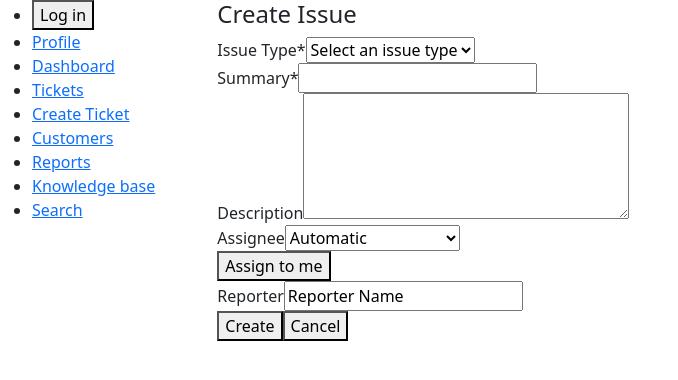
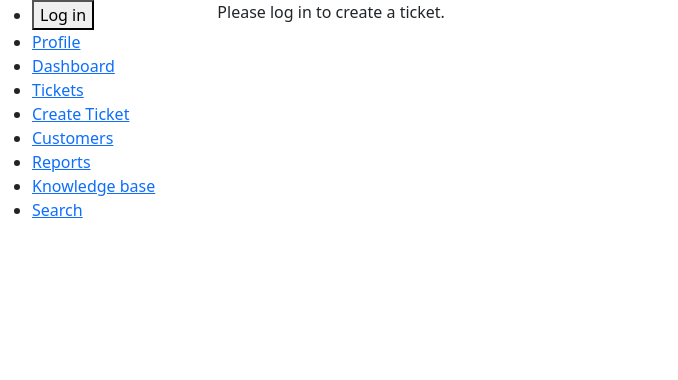
Before and after one commit to RobbieMeijer/helpdesk-ticket-system, a React (Create React App) app in the folder helpdesk-ticket-system/: page /create-ticket in a window 1280 px wide. Shown: the top 380 px of the page, without its empty margins (0-678 px from the left). Built offline with nearby package versions, Linux system fonts and the light colour scheme.

Commit message:
added ticket create reporter name + conditional render when not logged in

```diff
--- a/helpdesk-ticket-system/src/components/CreateTicket.js
+++ b/helpdesk-ticket-system/src/components/CreateTicket.js
@@ -1,9 +1,13 @@
 import React, { useState, useEffect } from 'react';
 import { useDispatch } from 'react-redux';
+import { useAuth0 } from '@auth0/auth0-react';
 
 const CreateTicket = () => {
   // sending action to store
   const dispatch = useDispatch();
+
+  // auth0 hook
+  const { user, isAuthenticated } = useAuth0();
 
   // setting up local ticket state for temporary storage/reference
   // before sending form data to the store
@@ -18,7 +22,7 @@ const CreateTicket = () => {
     [description, setDescription] = useState(''),
     [issueType, setIssueType] = useState(''),
     [summary, setSummary] = useState(''),
-    reporter = 'Reporter Name',
+    reporter = isAuthenticated ? user.name : 'Reporter Name',
     [updated, setUpdated] = useState(''),
     [status, setStatus] = useState('Open'),
     timeRemaining = null,
@@ -126,6 +130,7 @@ const CreateTicket = () => {
   };
 
   const renderTicketForm = () => {
+    if (isAuthenticated) {
       return (
         <form onSubmit={onFormSubmit}>
           <h4>Create Issue</h4>
@@ -196,6 +201,9 @@ const CreateTicket = () => {
           </div>
         </form>
       );
+    }
+
+    return 'Please log in to create a ticket.';
   };
 
   const onSaveTicket = () => {
```
Lines whose indentation alone changed are shown as unchanged.
